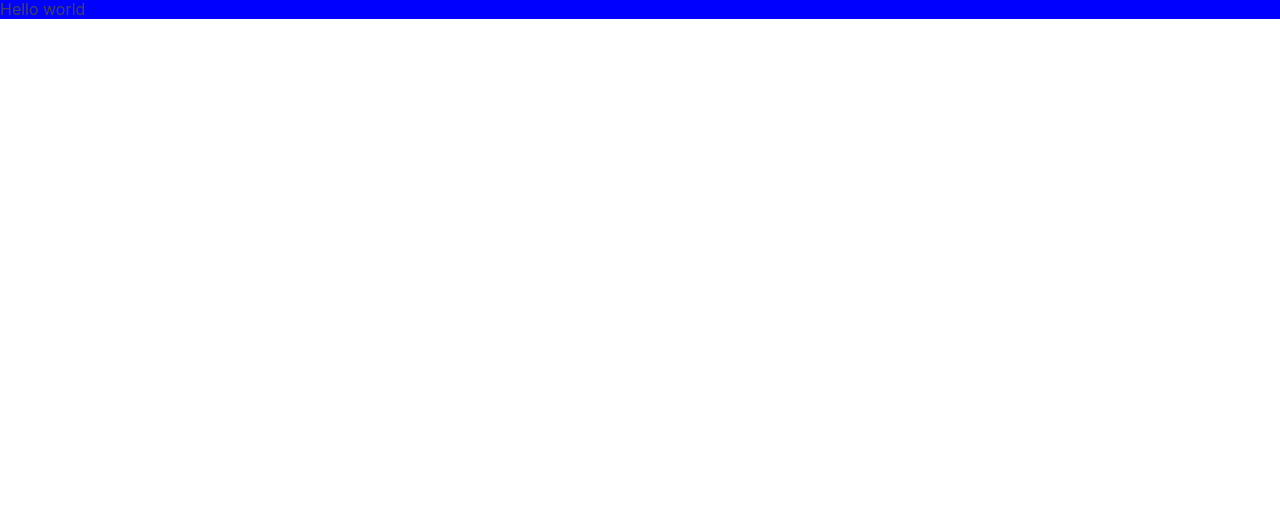
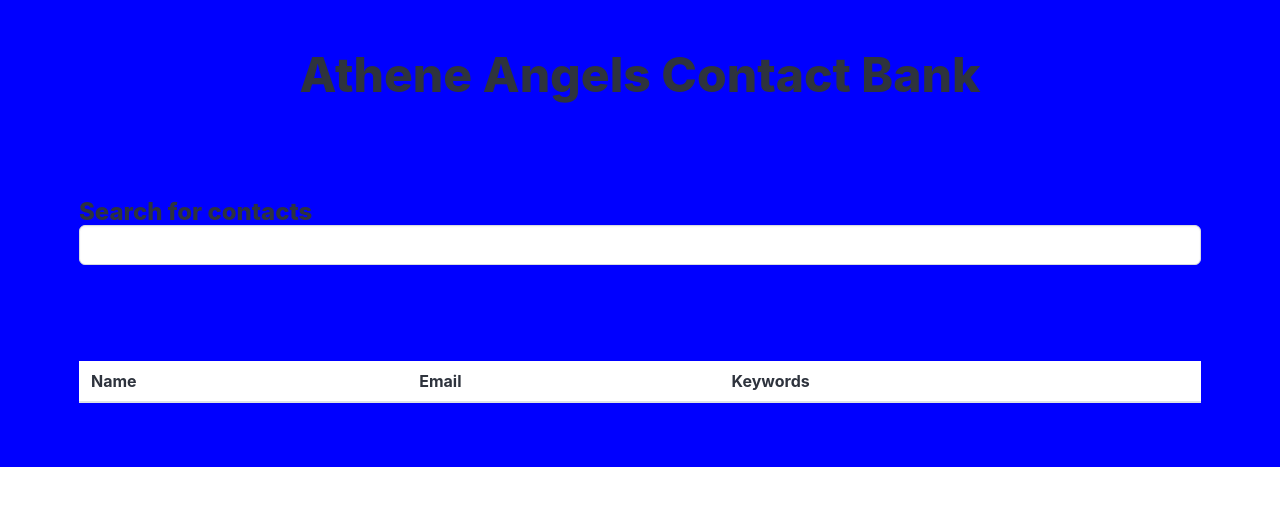
Before and after one commit to athenekilta/contactbank, a plain HTML site: page assets/pug/index.pug in a window 1280 px wide. Drawn offline with nearby package versions, Linux system fonts and the light colour scheme; files that its build step writes are made by us from their sources; files whose address does not match are found by name.

Commit message:
Set up basic UI components for searching for people

```diff
--- a/assets/pug/index.pug
+++ b/assets/pug/index.pug
@@ -1,4 +1,23 @@
 extends layout
 
 block content
-  h1 Hello world
+  section.section#header
+    .container.has-text-centered
+      .heading
+        h1.title.is-1 Athene Angels Contact Bank
+  section.section#search
+    .container
+      .heading
+        h2.title.is-4 Search for contacts
+
+      input(type="text" id="contactinput").input
+
+  section.section#results
+    .container
+      table.table
+        thead
+          tr
+            th Name
+            th Email
+            th Keywords
+        tbody
```
Also changed, not shown: assets/pug/navigation.pug (added), index.html.
